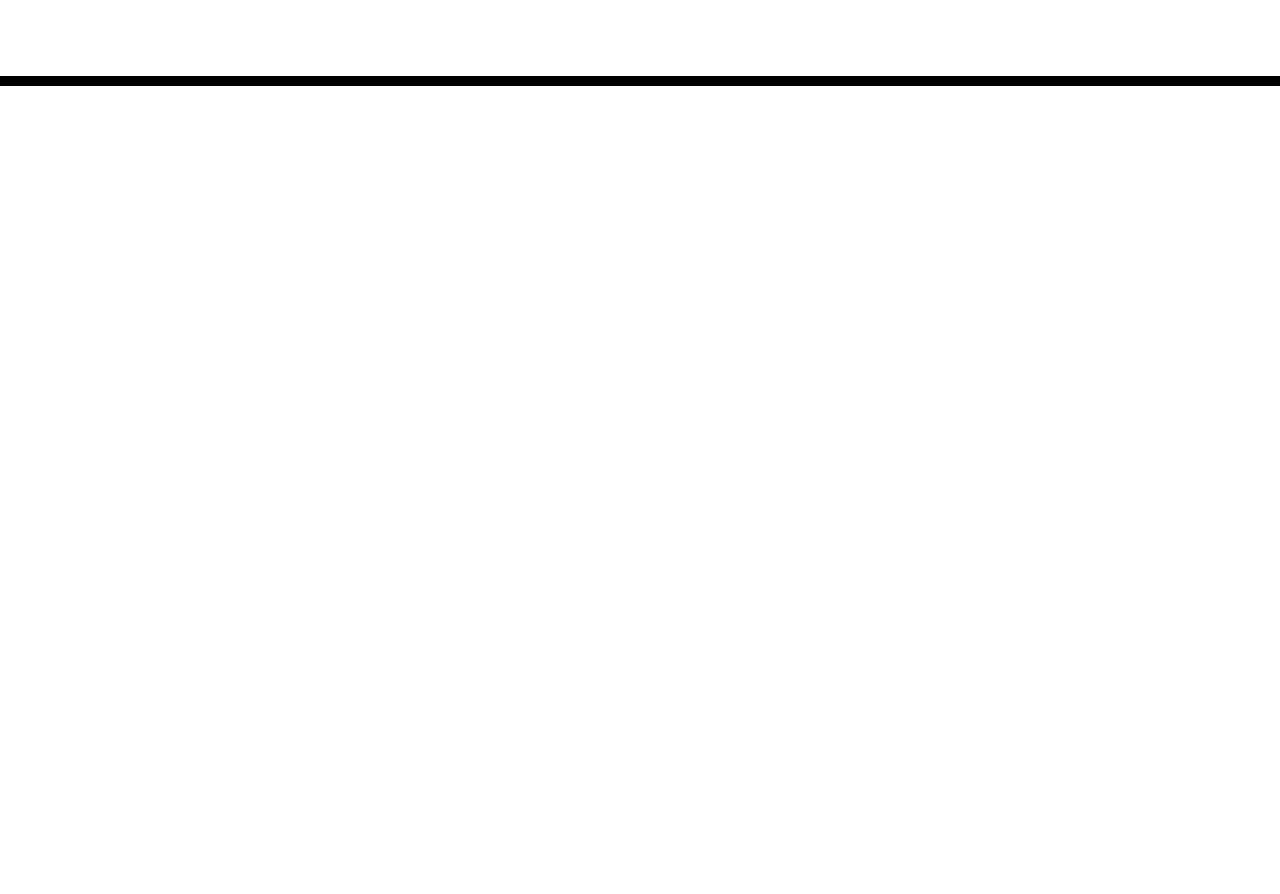
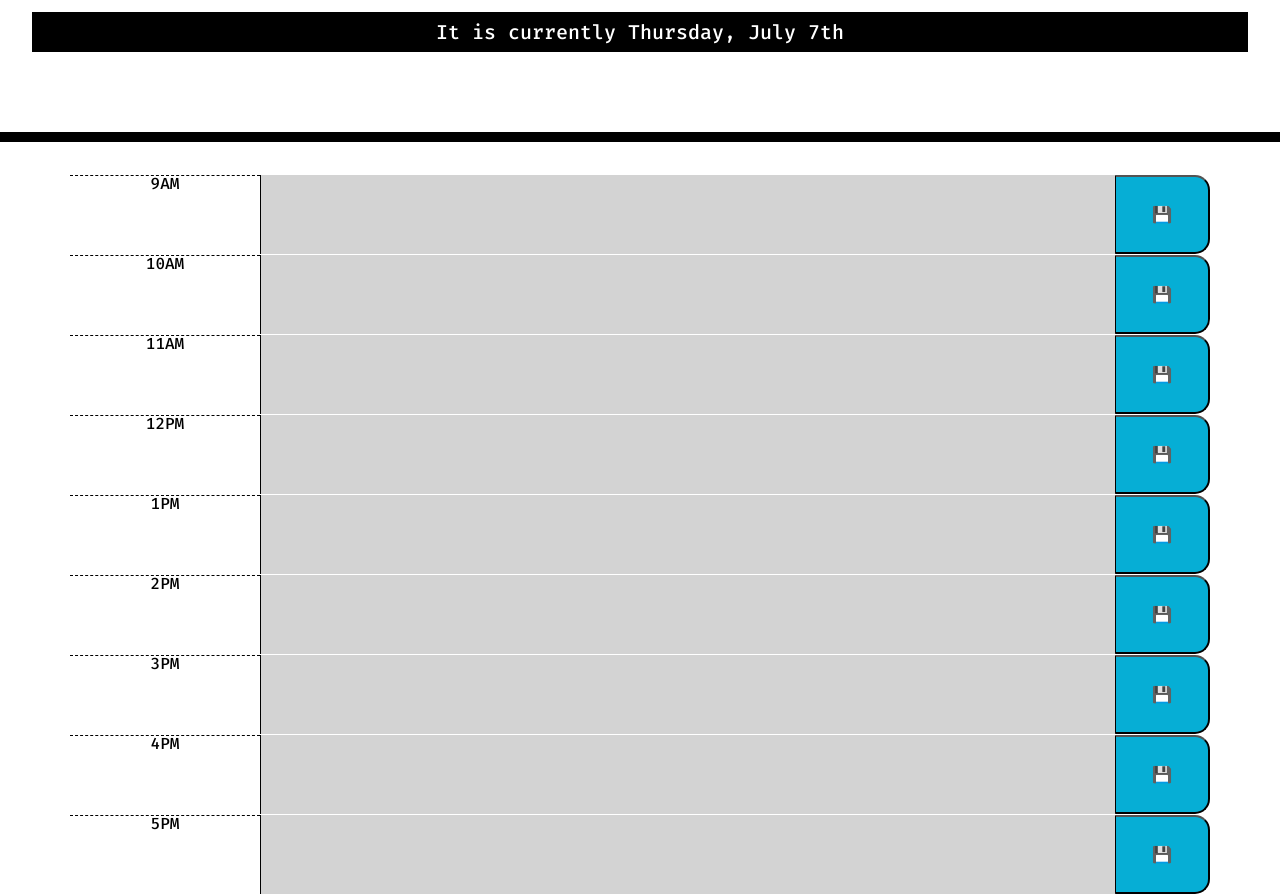
Before and after one commit to FWinkler3/Work-Day-Scheduler, a plain HTML site: page Develop/index.html in a window 1280 px wide. Shown: the part 182-1076 px from the top of the page. Before the commit the page ends 800 px from the top, so only its background shows below. Drawn offline with nearby package versions, Linux system fonts and the light colour scheme.

Commit message:
added JavaScript for time block colors

```diff
--- a/Develop/index.html
+++ b/Develop/index.html
@@ -3,22 +3,12 @@
   <head>
     <meta charset="UTF-8" />
     <meta name="viewport" content="width=device-width, initial-scale=1.0" />
-    <meta http-equiv="X-UA-Compatible" content="ie=edge" />
-    <link
-      rel="stylesheet"
-      href="https://stackpath.bootstrapcdn.com/bootstrap/4.3.1/css/bootstrap.min.css"
-    />
-    <link
-      rel="stylesheet"
-      href="https://use.fontawesome.com/releases/v5.8.1/css/all.css"
-      integrity="sha384-50oBUHEmvpQ+1lW4y57PTFmhCaXp0ML5d60M1M7uH2+nqUivzIebhndOJK28anvf"
-      crossorigin="anonymous"
-    />
-    <link
-      href="https://fonts.googleapis.com/css?family=Open+Sans&display=swap"
-      rel="stylesheet"
-    />
-    <link rel="stylesheet" href="style.css" />
+    <meta http-equiv="X-UA-Compatible" content="ie=edge"/>
+    <link rel="stylesheet" href="https://cdn.jsdelivr.net/npm/bootstrap@4.6.1/dist/css/bootstrap.min.css" integrity="sha384-zCbKRCUGaJDkqS1kPbPd7TveP5iyJE0EjAuZQTgFLD2ylzuqKfdKlfG/eSrtxUkn" crossorigin="anonymous">
+    <link rel="preconnect" href="https://fonts.googleapis.com">
+    <link rel="preconnect" href="https://fonts.gstatic.com" crossorigin>
+    <link href="https://fonts.googleapis.com/css2?family=Fira+Mono:wght@500&display=swap" rel="stylesheet">
+    <link rel="stylesheet" href="style.css"/>
     <title>Work Day Scheduler</title>
   </head>
 
@@ -28,11 +18,68 @@
       <p class="lead">A simple calendar app for scheduling your work day</p>
       <p id="currentDay" class="lead"></p>
     </header>
+
     <div class="container">
-      <!-- Timeblocks go here -->
+        <div class="row time-block">
+          <div class="hour col-2">9AM</div>
+          <textarea class="description col-9" id="9AM"></textarea>
+          <button class="saveBtn col-1">&#128190;</button>
+        </div>
+
+        <div class="row time-block">
+          <div class="hour col-2">10AM</div>
+          <textarea class="description col-9" id="10AM"></textarea>
+          <button class="saveBtn col-1">&#128190;</button>
+        </div>
+
+        <div class="row time-block">
+          <div class="hour col-2">11AM</div>
+          <textarea class="description col-9" id="11AM"></textarea>
+          <button class="saveBtn col-1">&#128190;</button>
+        </div>
+
+        <div class="row time-block">
+          <div class="hour col-2">12PM</div>
+          <textarea class="description col-9" id="12PM"></textarea>
+          <button class="saveBtn col-1">&#128190;</button>
+        </div>
+
+        <div class="row time-block">
+          <div class="hour col-2">1PM</div>
+          <textarea class="description col-9" id="1PM"></textarea>
+          <button class="saveBtn col-1">&#128190;</button>
+        </div>
+
+        <div class="row time-block">
+          <div class="hour col-2">2PM</div>
+          <textarea class="description col-9" id="2PM"></textarea>
+          <button class="saveBtn col-1">&#128190;</button>
+        </div>
+
+        <div class="row time-block">
+          <div class="hour col-2">3PM</div>
+          <textarea class="description col-9" id="3PM"></textarea>
+          <button class="saveBtn col-1">&#128190;</button>
+        </div>
+
+        <div class="row time-block">
+          <div class="hour col-2">4PM</div>
+          <textarea class="description col-9" id="4PM"></textarea>
+          <button class="saveBtn col-1">&#128190;</button>
+        </div>
+
+        <div class="row time-block">
+          <div class="hour col-2">5PM</div>
+          <textarea class="description col-9" id="5PM"></textarea>
+          <button class="saveBtn col-1">&#128190;</button>
+        </div>
+
     </div>
 
     <script src="https://code.jquery.com/jquery-3.4.1.min.js"></script>
     <script src="https://cdnjs.cloudflare.com/ajax/libs/moment.js/2.24.0/moment.min.js"></script>
+    <script src="script.js"></script>
+
   </body>
+
 </html>
--- /dev/null
+++ b/Develop/script.js
@@ -0,0 +1,132 @@
+//variable for current hour
+var now = moment().format("H");
+//console.log(now);
+var saveButton = $('.saveBtn');
+
+//NEED TO IMPLEMENT
+//1. add Current Day (Format: DoW, Month-Day) to header
+$("#currentDay").text("It is currently " + moment().format("dddd, MMMM Do"));
+
+//2. add time blocks for 9-5
+    //2a. timeblocks need save button
+    //2b. Display Hour in left-hand column, type in middle column, save with right-hand column (2-9-1 format)
+//added in HTML file
+
+//3. color code time blocks for past, present, future
+//variables with hour value (0-24 scale) for comparison to variable now
+var dayBegin = 9;
+var hour10 = 10;
+var hour11 = 11;
+var hour12 = 12;
+var hour13 = 13;
+var hour14 = 14;
+var hour15 = 15;
+var hour16 = 16;
+var dayEnd = 17;
+
+//shading the rows
+//9AM
+if (now == dayBegin) {
+    $('#9AM').addClass("present");
+    }
+    else if (now < dayBegin) {
+        $('#9AM').addClass("future");
+    }
+    else if (now > dayBegin) {
+        $('#9AM').addClass("past");
+    }
+//10AM
+if (now == hour10) {
+    $('#10AM').addClass("present");
+    }
+    else if (now < hour10) {
+    $('#10AM').addClass("future");
+    }
+    else if (now > hour10) {
+    $('#10AM').addClass("past");
+    }
+//11AM
+if (now == hour11) {
+    $('#11AM').addClass("present");
+    }
+    else if (now < hour11) {
+    $('#11AM').addClass("future");
+    }
+    else if (now > hour11) {
+    $('#11AM').addClass("past");
+    }
+//12PM
+if (now == hour12) {
+    $('#12PM').addClass("present");
+    }
+    else if (now < hour12) {
+    $('#12PM').addClass("future");
+    }
+    else if (now > hour12) {
+    $('#12PM').addClass("past");
+    }
+//1PM
+if (now == hour13) {
+    $('#1PM').addClass("present");
+    }
+    else if (now < hour13) {
+    $('#1PM').addClass("future");
+    }
+    else if (now > hour13) {
+    $('#1PM').addClass("past");
+    }
+//2PM
+if (now == hour14) {
+    $('#2PM').addClass("present");
+    }
+    else if (now < hour14) {
+    $('#2PM').addClass("future");
+    }
+    else if (now > hour14) {
+    $('#2PM').addClass("past");
+    }
+//3PM
+if (now == hour15) {
+    $('#3PM').addClass("present");
+    }
+    else if (now < hour15) {
+    $('#3PM').addClass("future");
+    }
+    else if (now > hour15) {
+    $('#3PM').addClass("past");
+    }
+//4PM
+if (now == hour16) {
+    $('#4PM').addClass("present");
+    }
+    else if (now < hour16) {
+    $('#4PM').addClass("future");
+    }
+    else if (now > hour16) {
+    $('#4PM').addClass("past");
+    }
+//5PM
+if (now == dayEnd) {
+    $('#5PM').addClass("present");
+    }
+    else if (now < dayEnd) {
+    $('#5PM').addClass("future");
+    }
+    else if (now > dayEnd) {
+    $('#5PM').addClass("past");
+    }
+
+//4. text entry input for each time block
+    //added in HTML file
+
+//5. save data to local storage
+//var apptHour9 = $('#9AM');
+//var saveFunction = function () {
+//localStorage.setItem(apptHour9);
+//}
+
+//$('.saveBtn').click( function () {
+    //localStorage.setItem
+
+//});
+//6. ?? when refresh page, events persist. Same thing as local storage?
--- a/Develop/style.css
+++ b/Develop/style.css
@@ -1,7 +1,8 @@
 body {
-  font-family: 'Open Sans', sans-serif;
+  font-family: 'Fira Mono', monospace;
   font-size: 16px;
   line-height: 1;
+  background-color:;
 }
 
 textarea{
@@ -40,6 +41,7 @@ textarea{
   background-color: #ffffff;
   color: #000000;
   border-top: 1px dashed #000000;
+  vertical-align: middle;
 }
 
 .past {
@@ -68,4 +70,13 @@ textarea{
 .saveBtn i:hover {
   font-size: 20px;
   transition: all .3s ease-in-out;
+  cursor: pointer;
+
 }
+
+#currentDay {
+  background-color: #000000;
+  color: #ffffff;
+  padding-top: 10px;
+  padding-bottom: 10px;
+}
```
Also changed, not shown: 1 other file.
